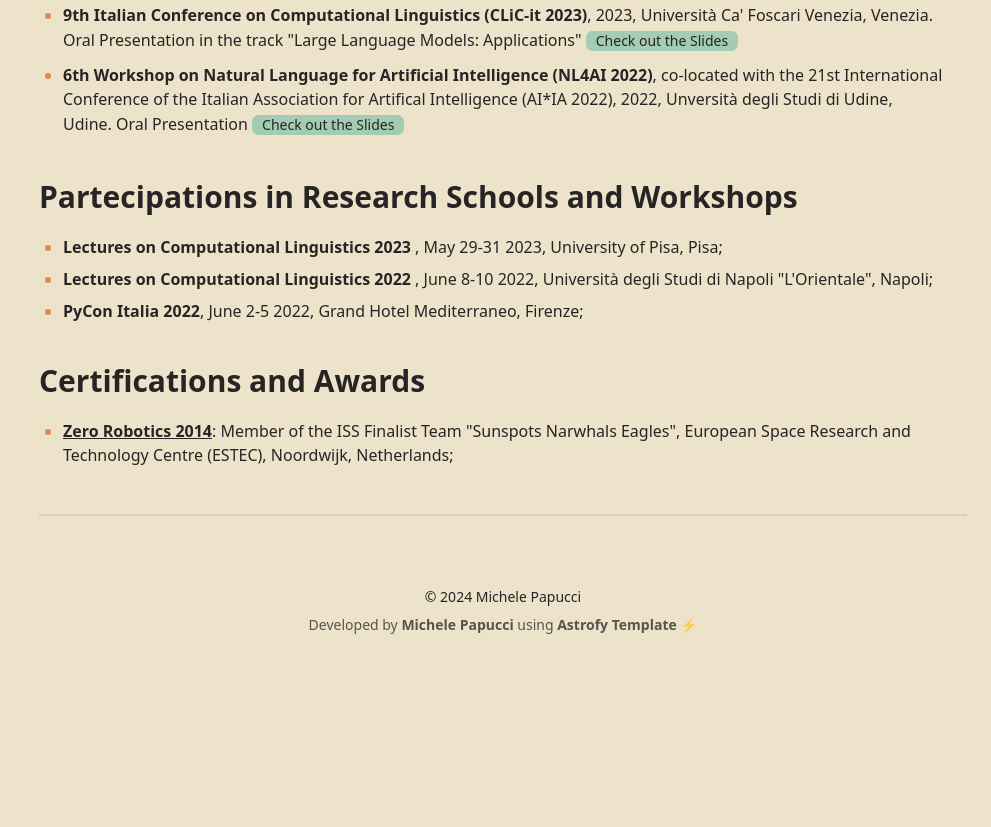
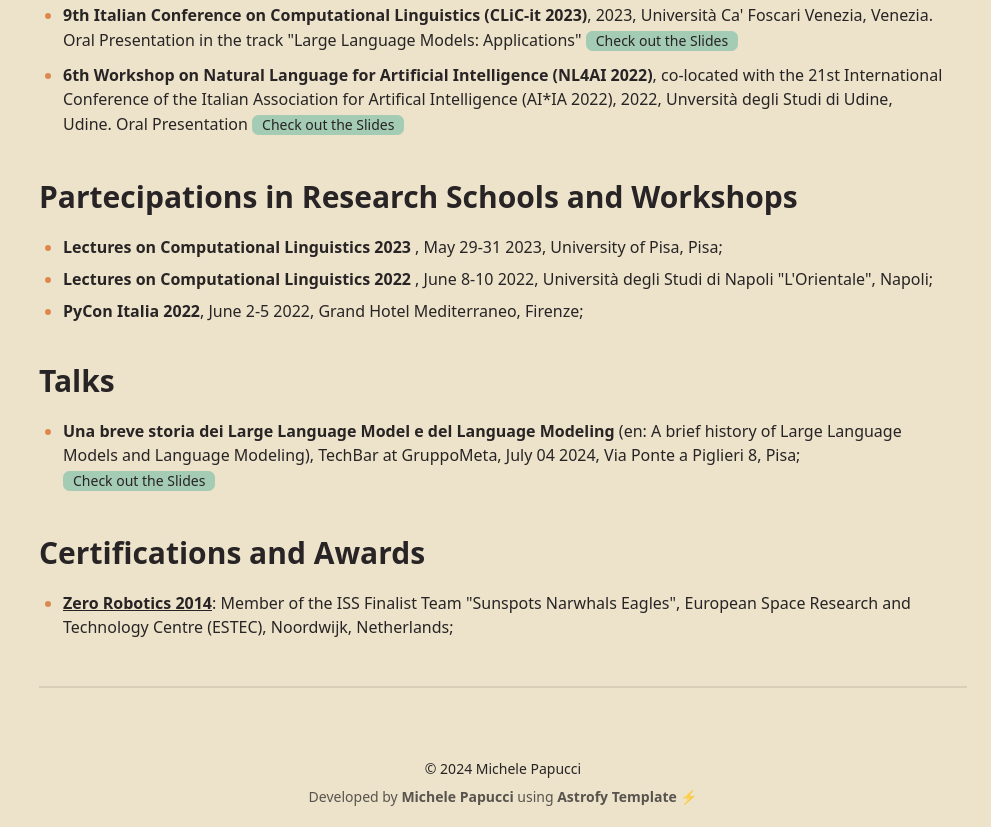
Before and after one commit to michelepapucci/michelepapucci.github.io, an Astro site: page /cv in a window 1280 px wide. Shown: the part 2193-3020 px from the top of the page, without its empty margins (289-1280 px from the left). Before the commit the page ends 2848 px from the top, so only its background shows below. Built offline with nearby package versions, Linux system fonts and the light colour scheme; Astro itself is replaced by a stand-in of ours.

Commit message:
added talks section to cv

```diff
--- a/src/pages/cv.astro
+++ b/src/pages/cv.astro
@@ -175,6 +175,17 @@ import TimeLineElement from "../components/cv/TimeLine.astro";
   </ul>
 
   <div class="mb-5">
+    <div class="text-3xl w-full font-bold">Talks</div>
+  </div>
+  <ul class="list-disc mx-6 mb-10 grid gap-2">
+    <li class="text-accent">
+      <span class="text-primary-content">
+        <b>Una breve storia dei Large Language Model e del Language Modeling</b> (en: A brief history of Large Language Models and Language Modeling), TechBar at <a href="https://www.gruppometa.it/it/home">GruppoMeta</a></b>, July 04 2024, Via Ponte a Piglieri 8, Pisa; <a class="badge badge-secondary mx-2 ml-0 my-1" href="/pdfs/slide_techbar.pdf">Check out the Slides</a>
+      </span>
+    </li>
+  </ul>
+
+  <div class="mb-5">
     <div class="text-3xl w-full font-bold">Certifications and Awards</div>
   </div>
   <ul class="list-disc mx-6 mb-10 grid gap-2">
```
Also changed, not shown: 1 other file.
